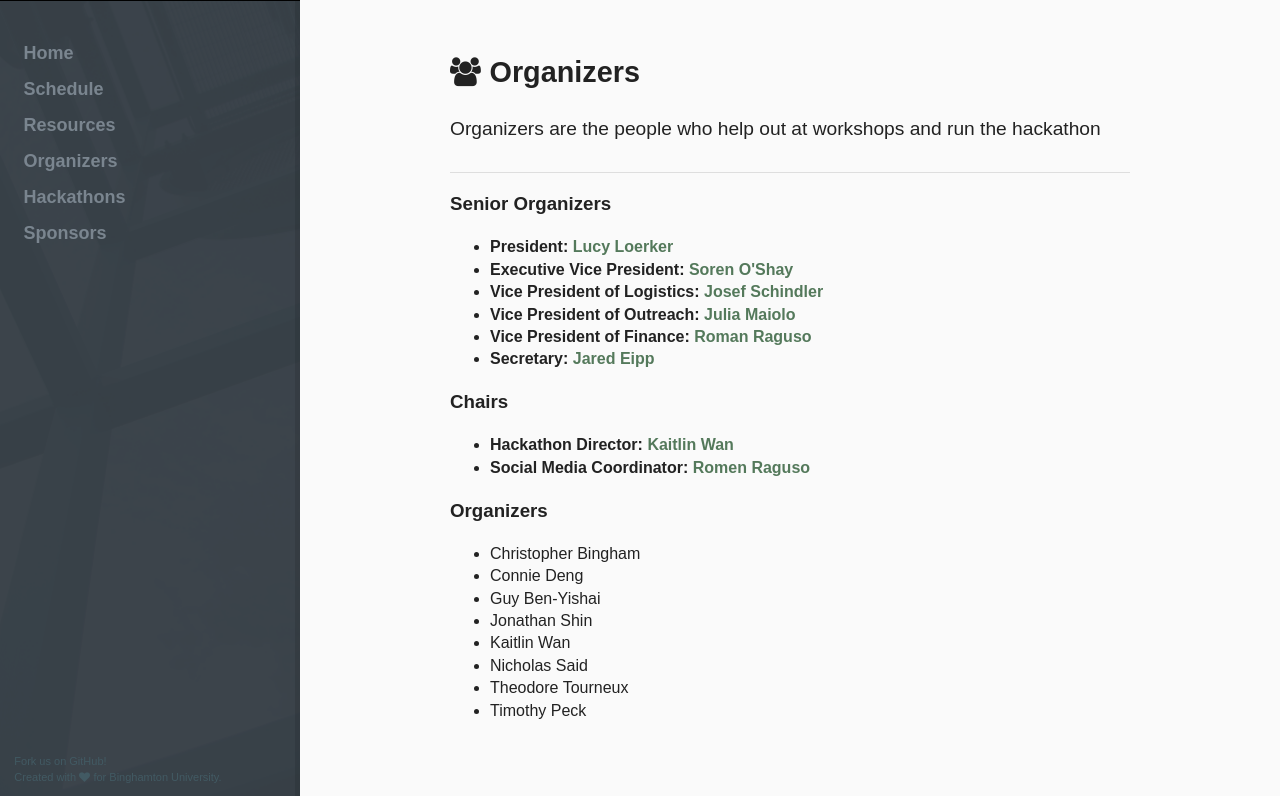
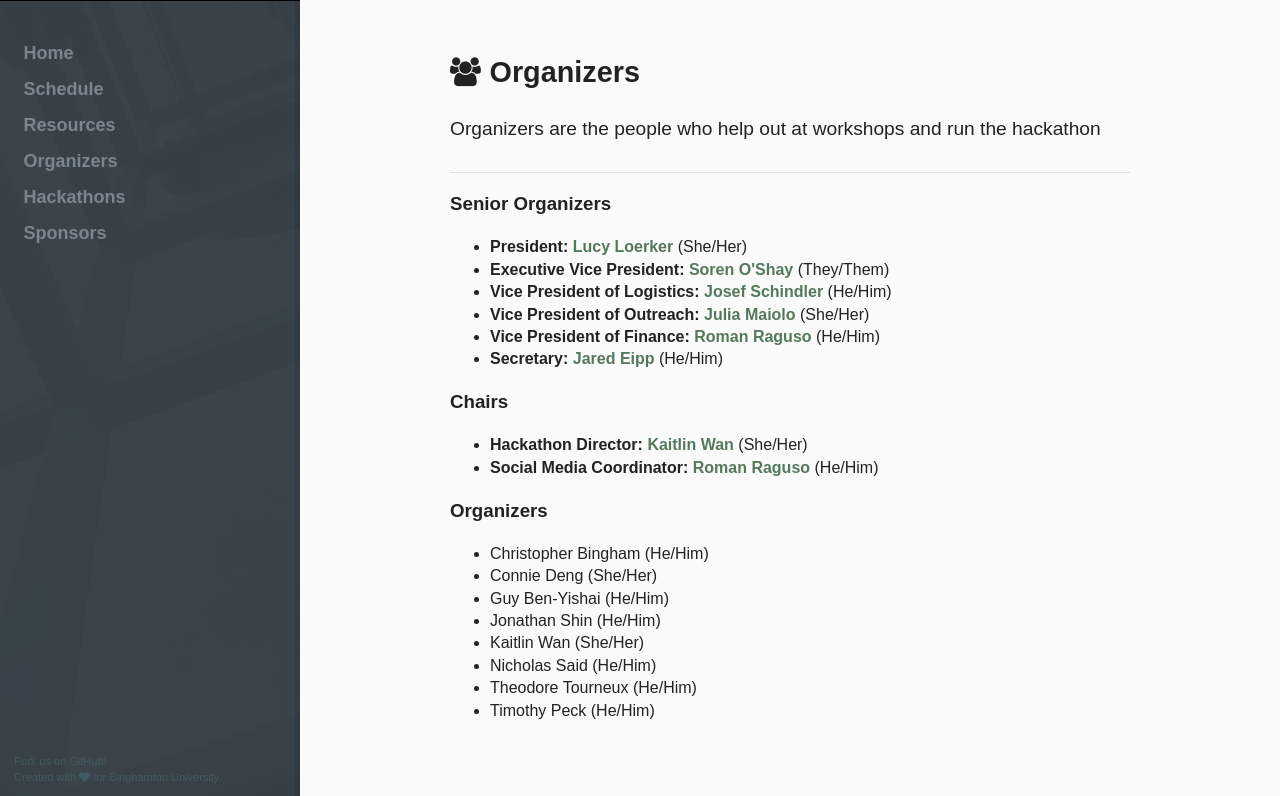
Before and after one commit to hackbinghamton/hackbinghamton.github.io, a Jekyll site: the page built from organizers/index.html, in a window 1280 px wide, cut to the strip 104-900 px from the top of the page. Built offline with Jekyll 4.4.1, drawn with Linux system fonts in a browser that asks for light colours.

Commit message:
organizers: refactor out person

```diff
--- /dev/null
+++ b/_includes/person.html
@@ -0,0 +1,13 @@
+{% if include.person.pos %}
+  <strong>{{ include.person.pos }}:</strong>
+{% endif %}
+
+{% if include.person.email %}
+  <a href="mailto: {{ include.person.email }}" style="text-decoration:none">
+{% endif %}
+{{ include.person.name }}
+{% if include.person.email %}
+  </a>
+{% endif %}
+
+({{ include.person.pronouns }})
--- a/organizers/index.html
+++ b/organizers/index.html
@@ -2,6 +2,77 @@
 title: Organizers - HackBU
 layout: default
 description: List of current HackBU Organizers
+
+so_list:
+  -
+    name: Lucy Loerker
+    email: lucy@hackbu.org
+    pos: President
+    pronouns: She/Her
+  -
+    name: Soren O'Shay
+    email: soshay1@binghamton.edu
+    pos: Executive Vice President
+    pronouns: They/Them
+  -
+    name: Josef Schindler
+    email: jschind1@binghamton.edu
+    pos: Vice President of Logistics
+    pronouns: He/Him
+  -
+    name: Julia Maiolo
+    email: jmaiolo1@binghamton.edu
+    pos: Vice President of Outreach
+    pronouns: She/Her
+  -
+    name: Roman Raguso
+    email: rraguso1@binghamton.edu
+    pos: Vice President of Finance
+    pronouns: He/Him
+  -
+    name: Jared Eipp
+    email: jeipp1@binghamton.edu
+    pos: Secretary
+    pronouns: He/Him
+
+c_list:
+  -
+    name: Kaitlin Wan
+    email: kwan2@binghamton.edu
+    pos: Hackathon Director
+    pronouns: She/Her
+  -
+    name: Roman Raguso
+    email: rraguso1@binghamton.edu
+    pos: Social Media Coordinator
+    pronouns: He/Him
+
+o_list:
+  -
+    name: Christopher Bingham
+    pronouns: He/Him
+  -
+    name: Connie Deng
+    pronouns: She/Her
+  -
+    name: Guy Ben-Yishai
+    pronouns: He/Him
+  -
+    name: Jonathan Shin
+    pronouns: He/Him
+  -
+    name: Kaitlin Wan
+    pronouns: She/Her
+  -
+    name: Nicholas Said
+    pronouns: He/Him
+  -
+    name: Theodore Tourneux
+    pronouns: He/Him
+  -
+    name: Timothy Peck
+    pronouns: He/Him
+
 ---
 
 <div class="article article-introduction">
@@ -12,28 +83,21 @@
 
 	<h3>Senior Organizers</h3>
 	<ul>
-	  <li><strong>President:</strong> <a href = "mailto: lucy@hackbu.org" style="text-decoration:none">Lucy Loerker</a> </li>
-	  <li><strong>Executive Vice President:</strong> <a href = "mailto: soshay1@binghamton.edu" style="text-decoration:none">Soren O'Shay</a> </li>
-		<li><strong>Vice President of Logistics:</strong> <a href = "mailto: jschind1@binghamton.edu" style="text-decoration:none">Josef Schindler</a></li>
-		<li><strong>Vice President of Outreach:</strong> <a href = "mailto: jmaiolo1@binghamton.edu" style="text-decoration:none">Julia Maiolo</a></li>
-	  <li><strong>Vice President of Finance:</strong> <a href = "mailto: rraguso1@binghamton.edu" style="text-decoration:none">Roman Raguso</a></li>
-	  <li><strong>Secretary:</strong> <a href = "mailto: jeipp1@binghamton.edu" style="text-decoration:none">Jared Eipp</a></li>
+		{% for so in page.so_list %}
+			<li>{% include person.html person=so %}</li>
+		{% endfor %}
 	</ul>
 	<h3>Chairs</h3>
 	<ul>
-	  <li><strong>Hackathon Director:</strong> <a href = "mailto: kwan2@binghamton.edu" style="text-decoration:none">Kaitlin Wan</a> </li>
-	  <li><strong>Social Media Coordinator:</strong> <a href = "mailto: rraguso1@binghamton.edu" style="text-decoration:none">Romen Raguso</a> </li>
+		{% for c in page.c_list %}
+			<li>{% include person.html person=c %}</li>
+		{% endfor %}
 	</ul>
 	<h3>Organizers</h3>
 	<ul>
-		<li>Christopher Bingham</li>
-		<li>Connie Deng</li>
-		<li>Guy Ben-Yishai</li>
-		<li>Jonathan Shin</li>
-		<li>Kaitlin Wan</li>
-		<li>Nicholas Said</li>
-		<li>Theodore Tourneux</li>
-		<li>Timothy Peck</li>
+    {% for o in page.o_list %}
+      <li>{% include person.html person=o %}</li>
+    {% endfor %}
 	</ul>
 
 </div>
```
